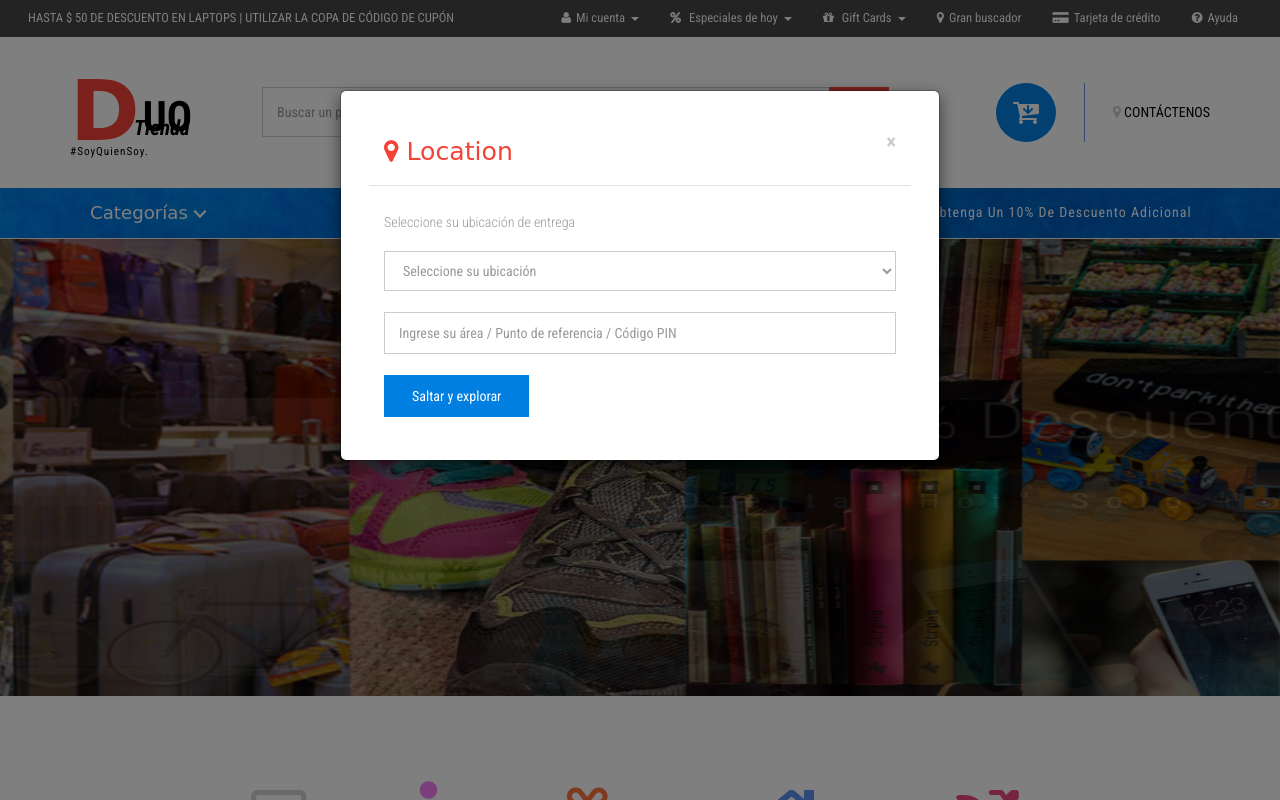
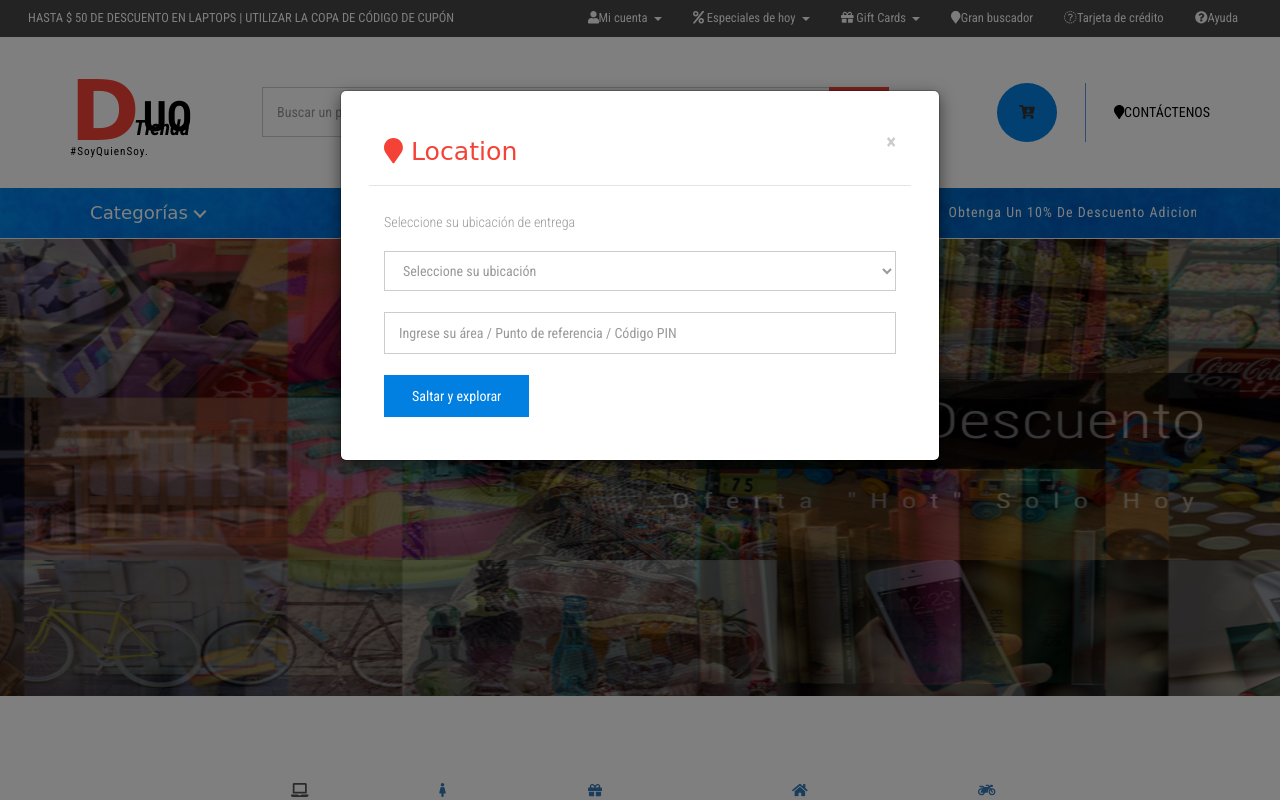
Before and after one commit to JoseManuelR/ecomnik, a plain HTML site: page index.html in a window 1280 px wide. Shown: the top 800 px of the page. Drawn offline with Linux system fonts and the light colour scheme; a web font is replaced by a local one.

Commit message:
se agrego fotnawesome

```diff
--- a/index.html
+++ b/index.html
@@ -10,6 +10,7 @@ cintos, maquillajes, pinturas, gel, monedero, sonbreros" />
   <link rel="shortcut icon"
     href="https://www.google.com/url?sa=i&url=https%3A%2F%2Fwww.galerias.com%2FNuestrasTiendas%2FVisualizar%2FDUO&psig=AOvVaw1juXSaacsFJEaW1r8mWW1r&ust=1589500494569000&source=images&cd=vfe&ved=0CAIQjRxqFwoTCPDvrfSEsukCFQAAAAAdAAAAABAF"
     type="image/x-icon">
+  <script src="https://use.fontawesome.com/releases/v5.13.0/js/all.js" data-auto-replace-svg></script>
   <script type="application/x-javascript">
         addEventListener("load", function() {
         setTimeout(hideURLbar, 0);
```
